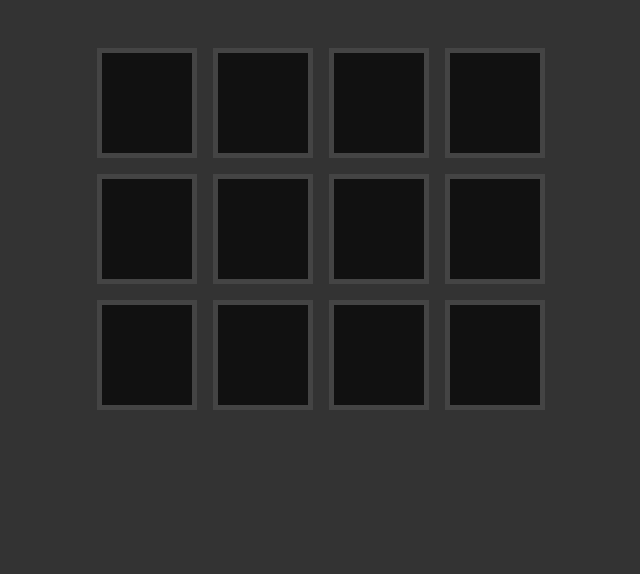
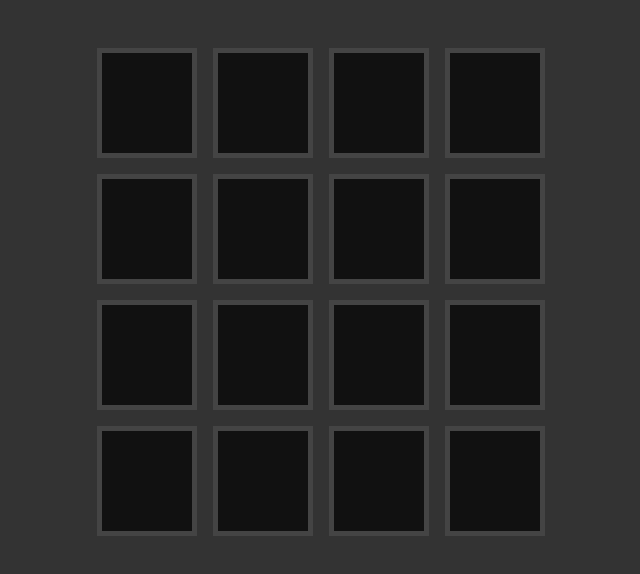
Before and after one commit to MdAbbas110/JavaScript-Masterclass-Projects, a plain HTML site: page Memory-Game-js/index.html in a window 1280 px wide. Shown: the whole page, without its empty margins (319-959 px from the left). Drawn offline with Linux system fonts and the light colour scheme.

Commit message:
looping with different color on tile

```diff
--- a/Memory-Game-js/index.html
+++ b/Memory-Game-js/index.html
@@ -8,20 +8,6 @@
     <script src="main.js" defer></script>
   </head>
   <body>
-    <section class="tiles">
-      <div class="tile"></div>
-      <div class="tile"></div>
-      <div class="tile"></div>
-      <div class="tile"></div>
-      <div class="tile"></div>
-      <div class="tile"></div>
-
-      <div class="tile"></div>
-      <div class="tile"></div>
-      <div class="tile"></div>
-      <div class="tile"></div>
-      <div class="tile"></div>
-      <div class="tile"></div>
-    </section>
+    <section class="tiles"></section>
   </body>
 </html>
--- a/Memory-Game-js/main.js
+++ b/Memory-Game-js/main.js
@@ -0,0 +1,36 @@
+const tilesContainer = document.querySelector('.tiles');
+const colors = [
+  'aqua',
+  'aquamarine',
+  'crimson',
+  'blue',
+  'dodgerblue',
+  'gold',
+  'greenyellow',
+  'teal',
+];
+
+const colorsPickList = [...colors, ...colors];
+const tileCount = colorsPickList.length;
+
+// Game State
+let revealedCount = 0;
+let activeTile = null;
+let awaitingEndOfMove = false;
+
+function buildTile(color) {
+  const element = document.createElement('div');
+  element.classList.add('tile');
+  element.setAttribute('data-color', color);
+  return element;
+}
+
+// Build up the tiles using dom method
+for (let i = 0; i < tileCount; i++) {
+  const randomIndex = Math.floor(Math.random() * colorsPickList.length);
+  const color = colorsPickList[randomIndex];
+  const tile = buildTile(color);
+
+  colorsPickList.splice(randomIndex, 1);
+  tilesContainer.appendChild(tile);
+}
```
